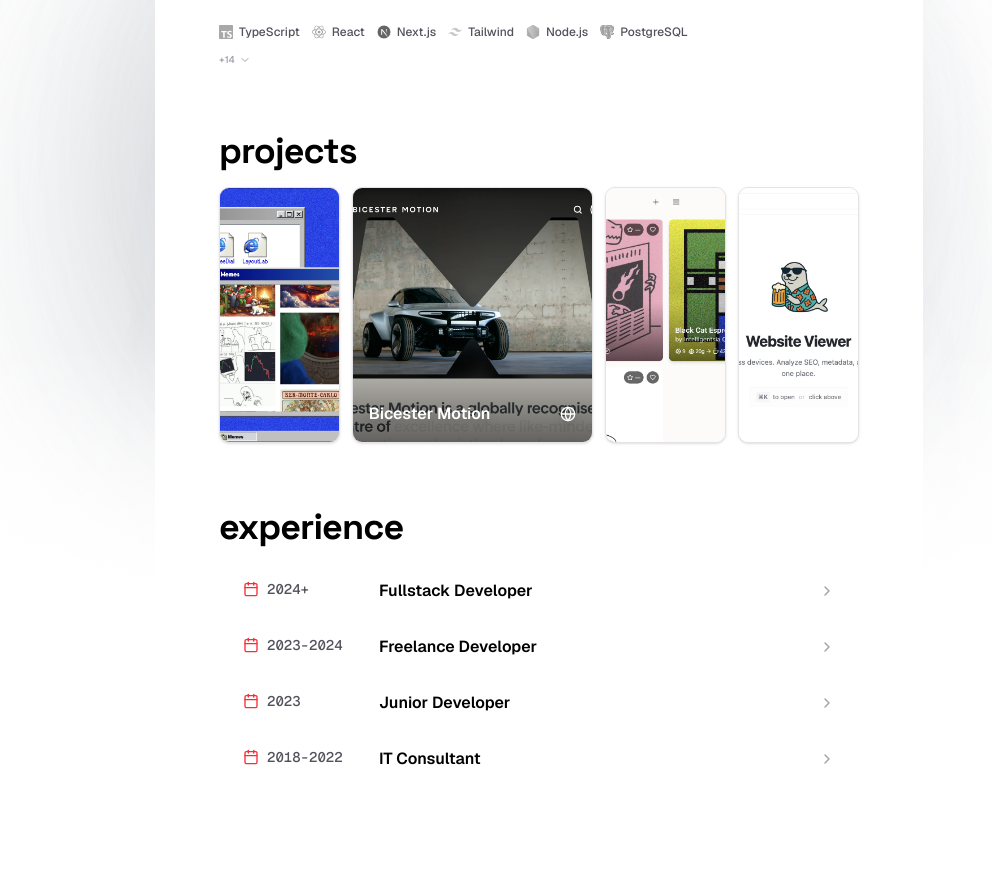
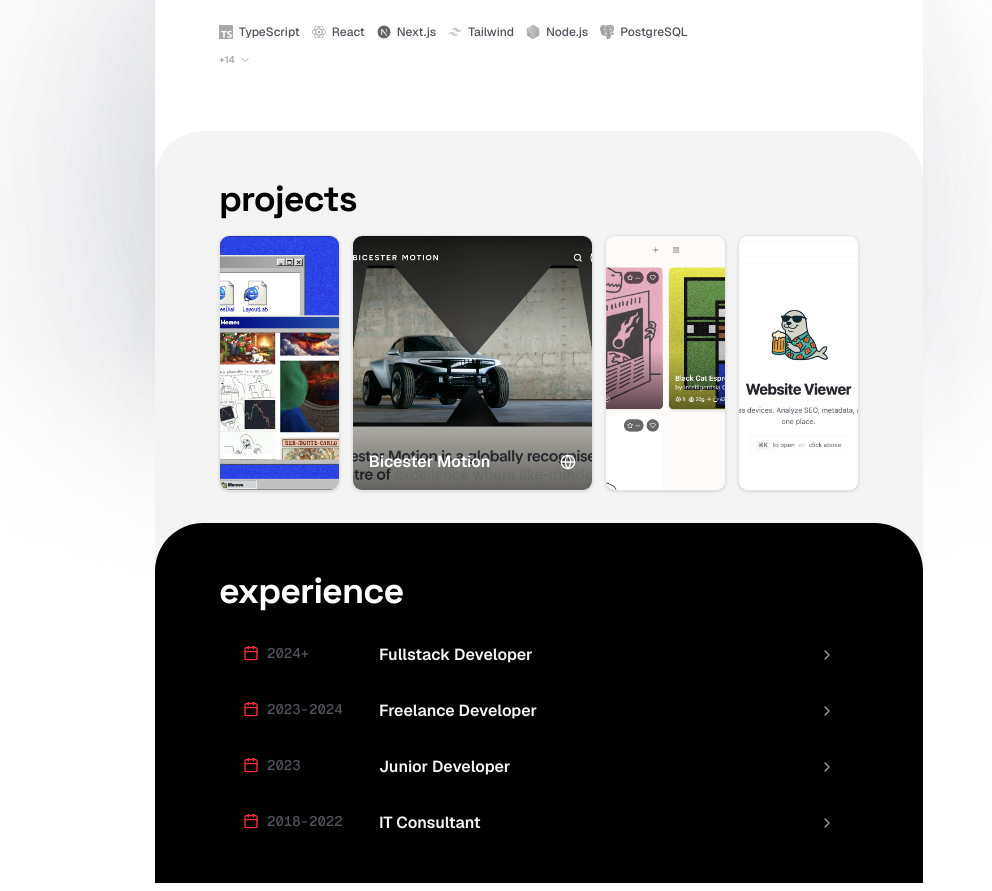
Before and after one commit to chriscodingxyz/next16, a Next.js app: page / in a window 1280 px wide. Shown: the part 200-1091 px from the top of the page, without its empty margins (101-1093 px from the left). Built offline with nearby package versions, Linux system fonts and the light colour scheme; no server answers.

Commit message:
chore: checkpoint

```diff
--- a/app/page.tsx
+++ b/app/page.tsx
@@ -89,7 +89,7 @@ export default async function Home() {
 
   return (
     <div className='flex min-h-screen items-center justify-center font-sans'>
-      <main className='flex h-full w-full max-w-3xl bg-white flex-col items-center pb-20 md:pb-24 px-4 md:px-16 sm:items-start m-2 overflow-x-hidden'>
+      <main className='flex h-full w-full max-w-3xl bg-white flex-col items-center px-4 md:px-16 sm:items-start mx-2 mt-2 overflow-x-hidden'>
         {/* Crypto Prices - Top ticker */}
         {cryptoPrices && (
           <div className='w-full pt-6 md:pt-8'>
@@ -98,10 +98,16 @@ export default async function Home() {
         )}
 
         {/* Main content sections with uniform spacing */}
-        <div className='w-full space-y-12 md:space-y-16 pt-6 md:pt-8'>
-          <HeaderSection />
-          <ProjectsSection projects={projects} />
-          <ExperienceSection experiences={experiences} />
+        <div className='w-full pt-6 md:pt-8'>
+          <div className='space-y-12 md:space-y-16'>
+            <HeaderSection />
+          </div>
+          <div className='pt-12 md:pt-16'>
+            <ProjectsSection projects={projects} />
+          </div>
+          <div className='-mt-12 md:-mt-16'>
+            <ExperienceSection experiences={experiences} />
+          </div>
         </div>
       </main>
     </div>
--- a/components/experience-section.client.tsx
+++ b/components/experience-section.client.tsx
@@ -14,18 +14,22 @@ export function ExperienceSection({ experiences }: ExperienceSectionProps) {
   )
 
   return (
-    <section className='w-full space-y-4'>
-      <h2 className='text-3xl md:text-4xl font-bold font-space-grotesk text-black tracking-tight'>
+    <section className='w-[calc(100%+2rem)] -mx-4 md:w-[calc(100%+8rem)] md:-mx-16 -ml-4 md:-ml-16'>
+      {/* Rounded top container with black background */}
+      <div className='rounded-t-[3rem] bg-black pt-12 pb-8 px-4 md:px-16 space-y-4'>
+        <h2 className='text-3xl md:text-4xl font-bold font-space-grotesk text-white tracking-tight'>
           experience
         </h2>
 
-      <div className='bg-white overflow-hidden'>
+        <div className=' overflow-hidden rounded-lg'>
           {experiences.map((experience, index) => (
             <div
               key={experience.id}
               className='group relative py-3 px-4 md:py-4 md:px-6 transition-all duration-300 hover:bg-zinc-50 cursor-pointer'
               onClick={() =>
-                  setExpandedExperience(expandedExperience === index ? null : index)
+                setExpandedExperience(
+                  expandedExperience === index ? null : index
+                )
               }
             >
               <div className='flex items-start gap-4 md:gap-6'>
@@ -40,7 +44,7 @@ export function ExperienceSection({ experiences }: ExperienceSectionProps) {
                 {/* Role & Details */}
                 <div className='flex-1 min-w-0'>
                   <div className='flex items-center justify-between gap-2'>
-                      <h3 className='text-base font-semibold text-black'>
+                    <h3 className='text-base font-semibold text-secondary'>
                       {experience.role}
                     </h3>
                     <ChevronRight
@@ -61,7 +65,9 @@ export function ExperienceSection({ experiences }: ExperienceSectionProps) {
                     <div className='overflow-hidden'>
                       <div
                         className={`flex flex-col gap-1 mt-2 transition-opacity duration-300 ${
-                            expandedExperience === index ? 'opacity-100' : 'opacity-0'
+                          expandedExperience === index
+                            ? 'opacity-100'
+                            : 'opacity-0'
                         } md:group-hover:opacity-100`}
                       >
                         <div className='flex items-center gap-2 text-sm text-zinc-600'>
@@ -80,6 +86,7 @@ export function ExperienceSection({ experiences }: ExperienceSectionProps) {
             </div>
           ))}
         </div>
+      </div>
     </section>
   )
 }
--- a/components/projects-section.client.tsx
+++ b/components/projects-section.client.tsx
@@ -38,13 +38,15 @@ export function ProjectsSection({ projects }: ProjectsSectionProps) {
   }, [isHovering, projects.length])
 
   return (
-    <section className='w-full space-y-4'>
-      <h2 className='text-3xl md:text-4xl font-bold font-space-grotesk text-black tracking-tight'>
-        projects
-      </h2>
+    <section className='w-[calc(100%+2rem)] -mx-4 md:w-[calc(100%+8rem)] md:-mx-16 -ml-4 md:-ml-16'>
+      {/* Rounded top container with subtle background */}
+      <div className='rounded-t-[3rem] bg-zinc-100 pt-12 pb-24 px-4 md:px-16 space-y-4'>
+        <h2 className='text-3xl md:text-4xl font-bold font-space-grotesk text-black tracking-tight'>
+          projects
+        </h2>
 
-      {/* Rotating Width Layout - 2 visible on mobile with sliding, 4 on desktop */}
-      <div className='overflow-hidden md:overflow-visible'>
+        {/* Rotating Width Layout - 2 visible on mobile with sliding, 4 on desktop */}
+        <div className='overflow-hidden md:overflow-visible'>
             <div
               className='flex flex-row gap-3 transition-transform duration-700 ease-in-out'
               style={{
@@ -141,6 +143,7 @@ export function ProjectsSection({ projects }: ProjectsSectionProps) {
               })}
             </div>
           </div>
+      </div>
     </section>
   )
 }
```
Lines whose indentation alone changed are shown as unchanged.
